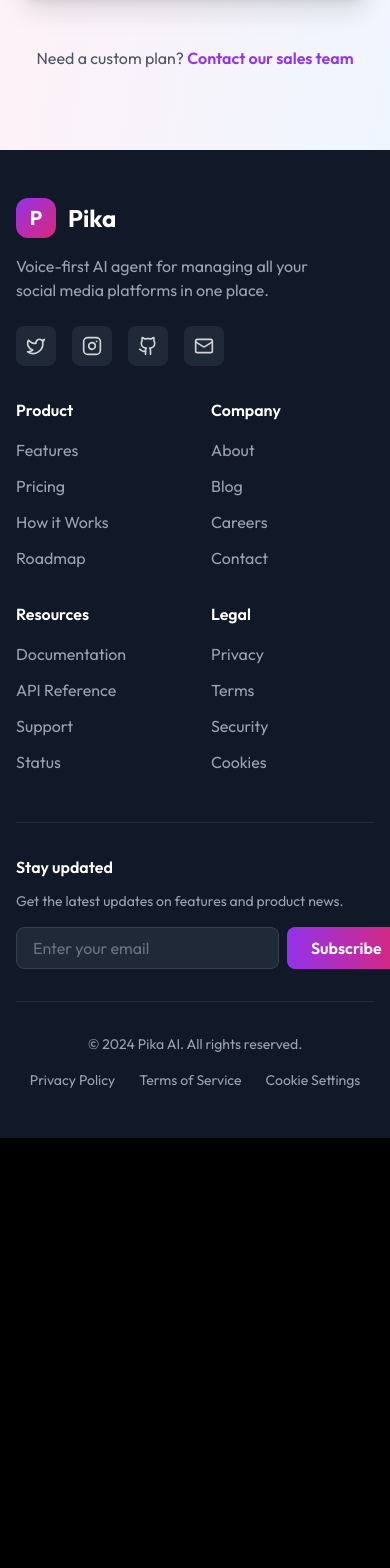
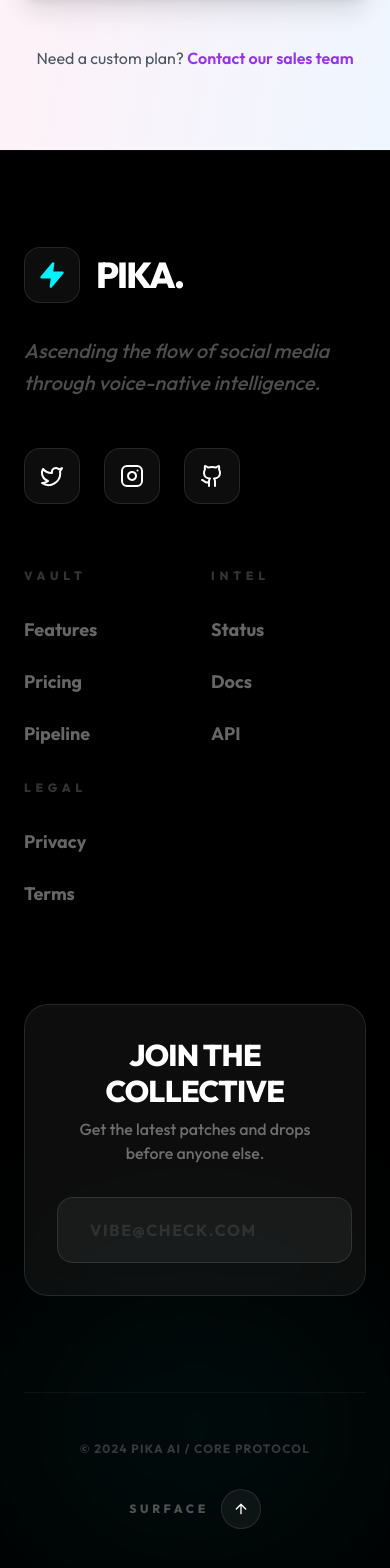
Before and after one commit to OneTeraByte7/Pika, a Next.js app in the folder client/: page /landing in a window 390 px wide. Shown: the part 7734-9302 px from the top of the page. Before the commit the page ends 8872 px from the top, so only its background shows below. Built offline with nearby package versions, Linux system fonts and the light colour scheme.

Commit message:
glass:efect

```diff
--- a/client/src/components/Footer.js
+++ b/client/src/components/Footer.js
@@ -1,88 +1,85 @@
 import { motion } from 'framer-motion';
-import { Twitter, Instagram, Github, Mail } from 'lucide-react';
+import { Twitter, Instagram, Github, Mail, Zap, ArrowUp } from 'lucide-react';
 
 export default function Footer() {
   const footerLinks = {
-    Product: [
+    Vault: [
       { label: 'Features', href: '#features' },
       { label: 'Pricing', href: '#pricing' },
-      { label: 'How it Works', href: '#how-it-works' },
-      { label: 'Roadmap', href: '#roadmap' },
+      { label: 'Pipeline', href: '#how-it-works' },
     ],
-    Company: [
-      { label: 'About', href: '#about' },
-      { label: 'Blog', href: '#blog' },
-      { label: 'Careers', href: '#careers' },
-      { label: 'Contact', href: '#contact' },
-    ],
-    Resources: [
-      { label: 'Documentation', href: '/docs' },
-      { label: 'API Reference', href: '/api' },
-      { label: 'Support', href: '#support' },
-      { label: 'Status', href: '#status' },
+    intel: [
+      { label: 'Status', href: '#' },
+      { label: 'Docs', href: '#' },
+      { label: 'API', href: '#' },
     ],
     Legal: [
-      { label: 'Privacy', href: '#privacy' },
-      { label: 'Terms', href: '#terms' },
-      { label: 'Security', href: '#security' },
-      { label: 'Cookies', href: '#cookies' },
+      { label: 'Privacy', href: '#' },
+      { label: 'Terms', href: '#' },
     ],
   };
 
   const socialLinks = [
-    { icon: Twitter, href: '#', label: 'Twitter' },
-    { icon: Instagram, href: '#', label: 'Instagram' },
-    { icon: Github, href: '#', label: 'GitHub' },
-    { icon: Mail, href: '#', label: 'Email' },
+    { icon: Twitter, href: '#', color: 'electric-blue' },
+    { icon: Instagram, href: '#', color: 'hot-pink' },
+    { icon: Github, href: '#', color: 'white' },
   ];
 
+  const scrollToTop = () => {
+    window.scrollTo({ top: 0, behavior: 'smooth' });
+  };
+
   return (
-    <footer className="bg-gray-900 text-gray-300">
-      <div className="max-w-7xl mx-auto px-4 sm:px-6 lg:px-8 py-12">
-        {/* Main Footer Content */}
-        <div className="grid grid-cols-2 md:grid-cols-4 lg:grid-cols-6 gap-8 mb-12">
-          {/* Brand Column */}
-          <div className="col-span-2">
-            <div className="flex items-center space-x-3 mb-4">
-              <div className="w-10 h-10 bg-gradient-to-br from-purple-600 to-pink-600 rounded-xl flex items-center justify-center">
-                <span className="text-white font-bold text-xl">P</span>
+    <footer className="bg-pitch-black border-t border-white/5 pt-24 pb-12 overflow-hidden relative">
+      {/* Glow Backdrop */}
+      <div className="absolute bottom-0 left-1/2 -translate-x-1/2 w-full h-[300px] bg-electric-blue/5 blur-[100px] rounded-full pointer-events-none" />
+
+      <div className="max-w-7xl mx-auto px-6 lg:px-12 relative z-10">
+        <div className="grid grid-cols-1 md:grid-cols-2 lg:grid-cols-6 gap-16 mb-24">
+          {/* Brand Info */}
+          <div className="col-span-1 lg:col-span-3">
+            <div className="flex items-center space-x-4 mb-8 group cursor-default">
+              <div className="w-14 h-14 bg-white/5 border border-white/10 rounded-2xl flex items-center justify-center group-hover:border-electric-blue group-hover:shadow-neon-blue transition-all duration-500">
+                <Zap className="w-7 h-7 text-electric-blue fill-current" />
               </div>
-              <span className="text-2xl font-bold text-white">Pika</span>
+              <span className="text-4xl font-black uppercase tracking-tighter text-white">Pika.</span>
             </div>
-            <p className="text-gray-400 mb-6 max-w-xs">
-              Voice-first AI agent for managing all your social media platforms in one place.
+
+            <p className="text-xl text-white/30 font-medium max-w-sm mb-12 italic leading-relaxed">
+              Ascending the flow of social media through voice-native intelligence.
             </p>
-            {/* Social Links */}
-            <div className="flex space-x-4">
+
+            <div className="flex space-x-6">
               {socialLinks.map((social, index) => {
                 const Icon = social.icon;
                 return (
                   <motion.a
                     key={index}
                     href={social.href}
-                    whileHover={{ scale: 1.1, y: -2 }}
+                    whileHover={{ scale: 1.1, y: -5 }}
                     whileTap={{ scale: 0.9 }}
-                    className="w-10 h-10 bg-gray-800 rounded-lg flex items-center justify-center hover:bg-gradient-to-r hover:from-purple-600 hover:to-pink-600 transition-all"
-                    aria-label={social.label}
+                    className={`w-14 h-14 bg-white/5 border border-white/10 rounded-2xl flex items-center justify-center hover:border-${social.color}/50 hover:bg-${social.color}/5 transition-all duration-500`}
                   >
-                    <Icon className="w-5 h-5" />
+                    <Icon className={`w-6 h-6 text-white group-hover:text-${social.color}`} />
                   </motion.a>
                 );
               })}
             </div>
           </div>
 
-          {/* Links Columns */}
+          {/* Links Grid */}
+          <div className="grid grid-cols-2 lg:grid-cols-3 gap-8 col-span-1 lg:col-span-3">
             {Object.entries(footerLinks).map(([category, links], index) => (
               <div key={index}>
-              <h3 className="text-white font-semibold mb-4">{category}</h3>
-              <ul className="space-y-3">
+                <h3 className="text-xs font-black uppercase tracking-[0.4em] text-white/20 mb-8">{category}</h3>
+                <ul className="space-y-6">
                   {links.map((link, i) => (
                     <li key={i}>
                       <a
                         href={link.href}
-                      className="text-gray-400 hover:text-purple-400 transition-colors"
+                        className="text-lg font-bold text-white/40 hover:text-white transition-colors flex items-center group"
                       >
+                        <span className="w-0 group-hover:w-4 h-[2px] bg-electric-blue mr-0 group-hover:mr-3 transition-all duration-300" />
                         {link.label}
                       </a>
                     </li>
@@ -91,46 +88,50 @@
               </div>
             ))}
           </div>
+        </div>
 
-        {/* Newsletter */}
-        <div className="border-t border-gray-800 pt-8 mb-8">
-          <div className="max-w-md">
-            <h3 className="text-white font-semibold mb-3">Stay updated</h3>
-            <p className="text-gray-400 text-sm mb-4">
-              Get the latest updates on features and product news.
-            </p>
-            <div className="flex gap-2">
+        {/* Newsletter Section */}
+        <div className="glass-card mb-24 relative overflow-hidden group">
+          <div className="relative z-10 flex flex-col lg:flex-row items-center justify-between gap-8">
+            <div className="max-w-md text-center lg:text-left">
+              <h3 className="text-3xl font-black uppercase tracking-tight text-white mb-2">Join the Collective</h3>
+              <p className="text-white/40 font-medium">Get the latest patches and drops before anyone else.</p>
+            </div>
+
+            <div className="flex w-full lg:w-auto gap-4">
               <input
                 type="email"
-                placeholder="Enter your email"
-                className="flex-1 px-4 py-2 bg-gray-800 border border-gray-700 rounded-lg focus:outline-none focus:ring-2 focus:ring-purple-600 text-white placeholder-gray-500"
+                placeholder="VIBE@CHECK.COM"
+                className="flex-1 lg:w-80 px-8 py-5 bg-white/5 border border-white/10 rounded-2xl focus:outline-none focus:border-electric-blue text-white font-bold uppercase tracking-widest placeholder:text-white/10"
               />
               <motion.button
                 whileHover={{ scale: 1.05 }}
                 whileTap={{ scale: 0.95 }}
-                className="px-6 py-2 bg-gradient-to-r from-purple-600 to-pink-600 text-white rounded-lg font-semibold hover:shadow-lg transition-all"
+                className="px-8 py-5 bg-white text-black font-black uppercase tracking-widest rounded-2xl hover:bg-electric-blue transition-all"
               >
-                Subscribe
+                In
               </motion.button>
             </div>
           </div>
+          <div className="absolute inset-0 bg-gradient-to-r from-electric-blue/5 to-vivid-purple/5 opacity-0 group-hover:opacity-100 transition-opacity duration-1000" />
         </div>
 
         {/* Bottom Bar */}
-        <div className="border-t border-gray-800 pt-8 flex flex-col md:flex-row justify-between items-center">
-          <p className="text-gray-400 text-sm mb-4 md:mb-0">
-            © 2024 Pika AI. All rights reserved.
+        <div className="flex flex-col md:flex-row justify-between items-center gap-8 border-t border-white/5 pt-12">
+          <p className="text-xs font-bold uppercase tracking-widest text-white/20">
+            © 2024 PIKA AI / CORE PROTOCOL
           </p>
-          <div className="flex items-center space-x-6 text-sm">
-            <a href="#privacy" className="text-gray-400 hover:text-purple-400 transition-colors">
-              Privacy Policy
-            </a>
-            <a href="#terms" className="text-gray-400 hover:text-purple-400 transition-colors">
-              Terms of Service
-            </a>
-            <a href="#cookies" className="text-gray-400 hover:text-purple-400 transition-colors">
-              Cookie Settings
-            </a>
+
+          <div className="flex items-center space-x-8">
+            <button
+              onClick={scrollToTop}
+              className="flex items-center space-x-3 group"
+            >
+              <span className="text-xs font-black uppercase tracking-[0.3em] text-white/30 group-hover:text-white transition-colors">Surface</span>
+              <div className="w-10 h-10 bg-white/5 border border-white/10 rounded-full flex items-center justify-center group-hover:border-electric-blue transition-all">
+                <ArrowUp className="w-4 h-4 text-white group-hover:text-electric-blue" />
+              </div>
+            </button>
           </div>
         </div>
       </div>
```
Lines whose indentation alone changed are shown as unchanged.
